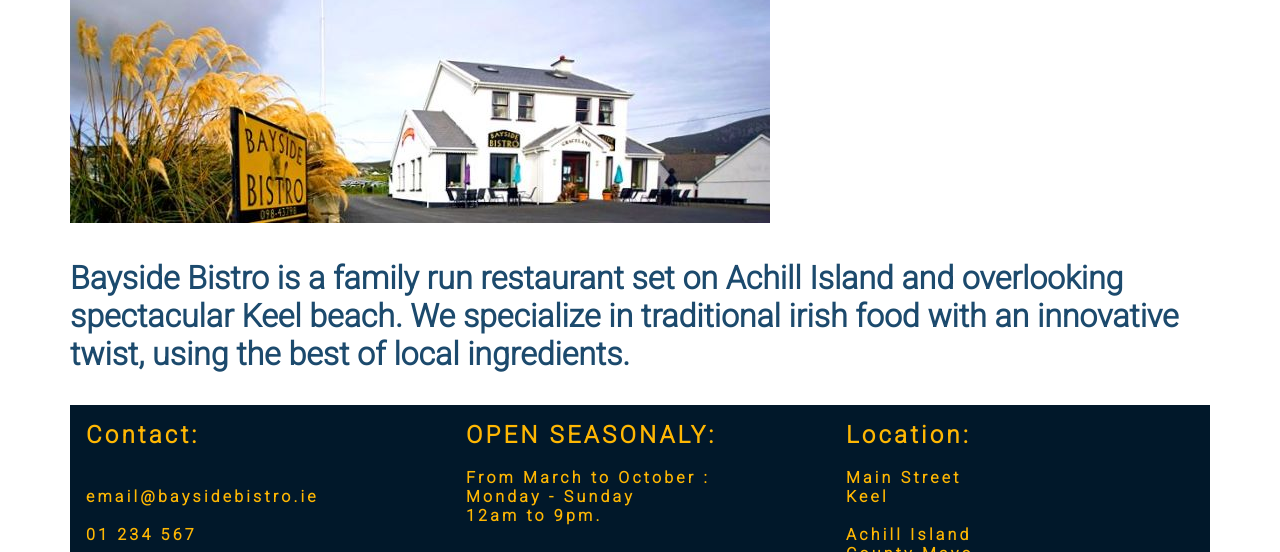
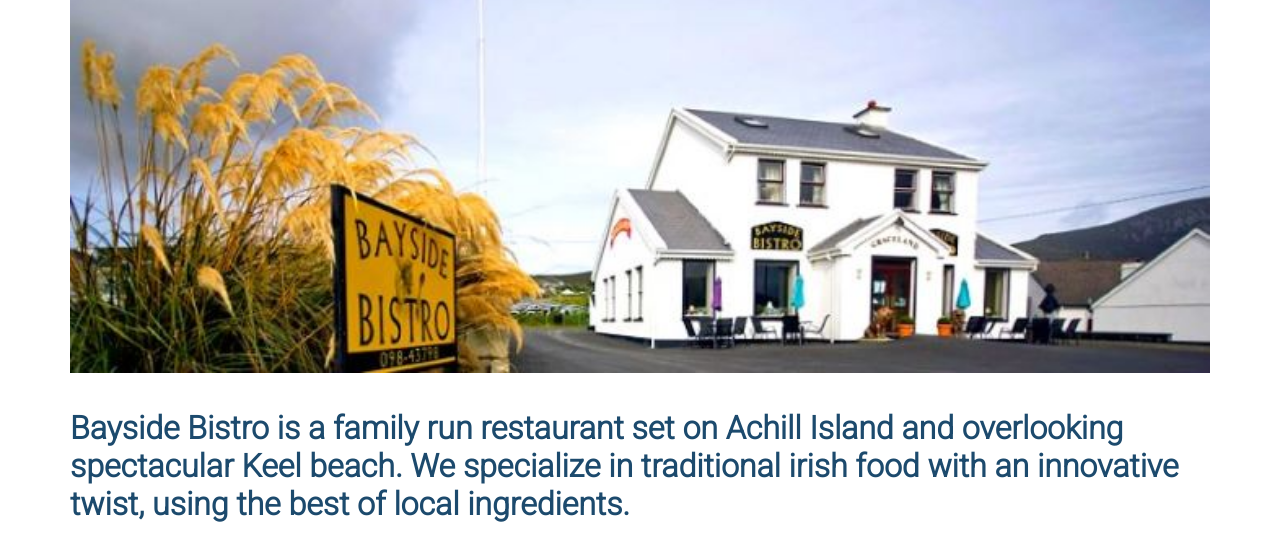
Before and after one commit to jjanczynska/bayside-bistro, a plain HTML site: page index.html in a window 1280 px wide. Shown: the part 313-865 px from the top of the page. Drawn offline with Linux system fonts and the light colour scheme.

Commit message:
Fix class of bistro-image to thge same text in html and css

```diff
--- a/assets/css/style.css
+++ b/assets/css/style.css
@@ -68,18 +68,18 @@
 
 /* About us section*/
 
-.bistro-img {
+.bistro-image {
    width: 100%;
    height: auto;
 
 }
 
-.bistro-img img {
+.bistro-image img {
     width: 100%;
     height: auto;
     margin: 0 auto;
     display: inline-block;
-    /*object-fit: cover;*/
+
 }
 
 .description {
```
